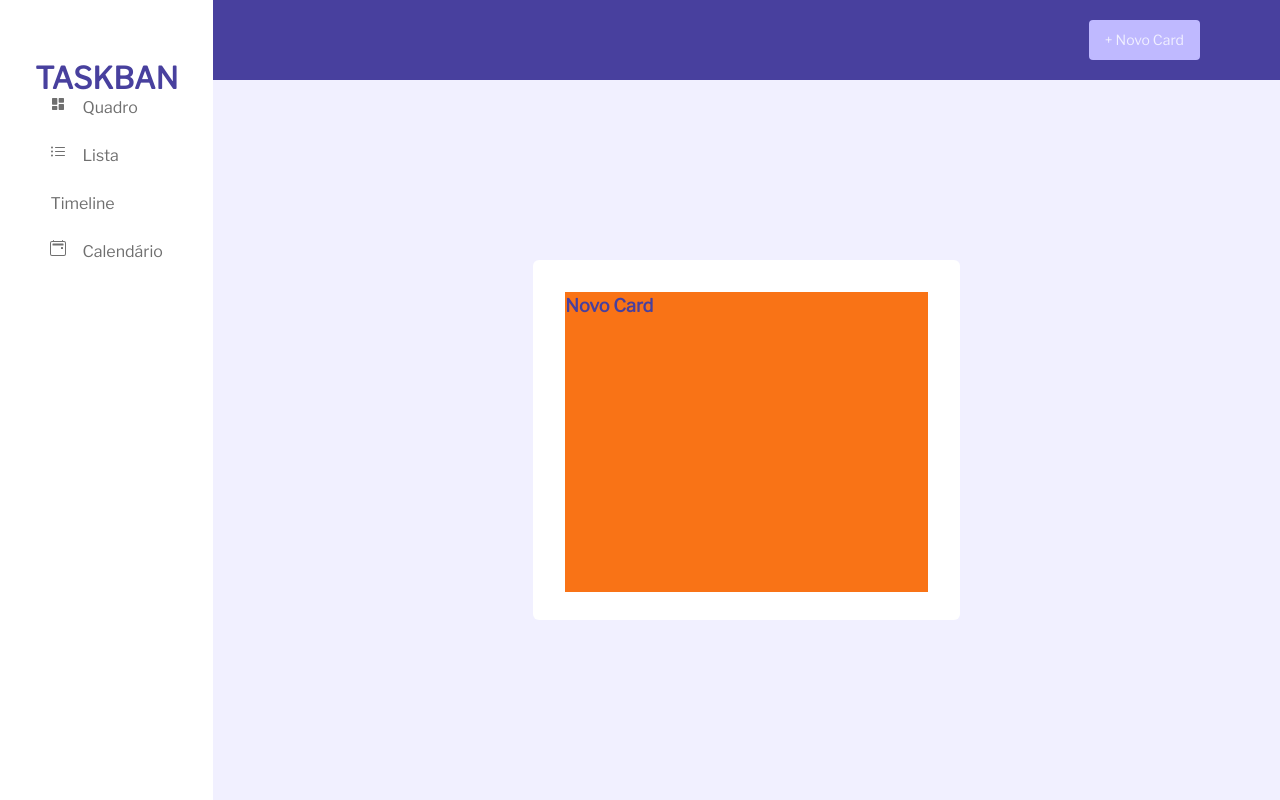
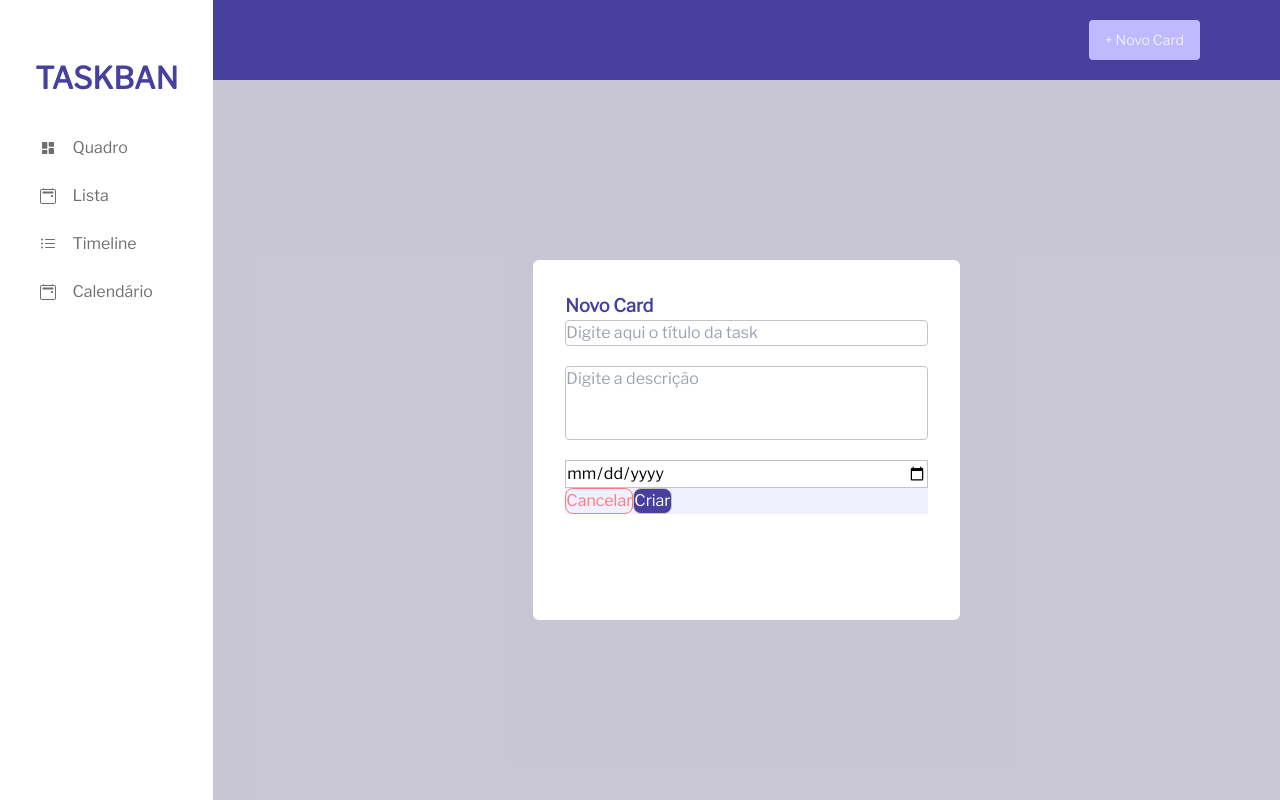
Before and after one commit to Lucasvalves/taskban, a React (Vite) app: page / in a window 1280 px wide. Both pictures are taken after a click on the button "+ Novo Card". Built offline with nearby package versions, Linux system fonts and the light colour scheme.

Commit message:
Create components SideBar,NavBar and Modal

```diff
--- a/src/App.jsx
+++ b/src/App.jsx
@@ -1,8 +1,20 @@
 import { NavBar } from './components/NavBar';
 import { SideBar } from './components/SideBar';
 import { Modal } from './components/Modal';
+import AppProvider from './context/AppProvider';
+import useAppContext from '../src/hook/useAppContext';
+
 function App() {
+  const { openModal, setOpenModal } = useAppContext();
+  // if(openModal){
+  //   return (
+  //     <div className="bg-orange-30 h-screen w-screem flex">
+
+  //     </div>
+  //   )
+  // }
     return (
+      <AppProvider>
         <div className="bg-violet-50 h-screen w-screem flex">
           <SideBar />
           <div className="w-5/6 flex flex-col">
@@ -10,7 +22,9 @@ function App() {
             <Modal />
           </div>
         </div>
+      </AppProvider>
     );
+
 }
 
 export default App;
--- /dev/null
+++ b/src/components/Form/index.jsx
@@ -0,0 +1,39 @@
+import { BsCalendar2Event, BsListUl } from 'react-icons/bs';
+import useAppContext from '../../hook/useAppContext';
+
+export const Form = () => {
+  const { openModal, setOpenModal } = useAppContext();
+  return (
+    <form action="">
+      <div className="flex flex-col">
+        <input type="name" className="mb-5 border border-gray-20 rounded" placeholder='Digite aqui o título da task'/>
+        <textarea
+          name=""
+          id=""
+          cols="30"
+          rows="3"
+          placeholder='Digite a descrição'
+          className="mb-5 border border-gray-200 resize-none rounded"
+        ></textarea>
+
+        <input type="date" name="" id="" placeholder='Selecione a data de entrega' className="border border-gray-200">
+
+        </input>
+      </div>
+      <div className="bg-violet-50 w-full h-1/6 ">
+        <button
+          onClick={() => setOpenModal(false)}
+          className="text-red-400 border border-red-400 rounded-lg "
+        >
+          Cancelar
+        </button>
+        <button
+          //onClick={() => setOpenModal(false)}
+          className="bg-purple-950 text-white border rounded-lg "
+        >
+          Criar
+        </button>
+      </div>
+    </form>
+  );
+};
--- a/src/components/Modal/index.jsx
+++ b/src/components/Modal/index.jsx
@@ -1,11 +1,25 @@
+import useAppContext from '../../hook/useAppContext';
+import { Form } from '../Form';
 export const Modal = () => {
-  return (
-    <div className="bg-violet-50 flex h-full ">
-      <div className="bg-white  h-3/6 rounded-md m-auto w-2/5 ">
-        <div className=" h-5/6 flex bg-orange-30 m-8 w-6/6">
-          <h1 className="text-purple-950 font-semibold text-lg ">Novo Card</h1>
+  const { openModal, setOpenModal } = useAppContext();
+
+  if (openModal == true) {
+
+    return (
+      <div className="bg-black-20 flex  h-full">
+        <div className="bg-white  h-3/6 rounded-md m-auto w-2/5">
+          <div className=" h-5/6 flex  m-8 w-6/6 flex-col">
+            <h1 className="text-purple-950 font-semibold text-lg ">
+              Novo Card
+            </h1>
+            <div>
+              <Form >
+
+              </Form>
+            </div>
+          </div>
         </div>
       </div>
-    </div>
-  );
+    );
+  }
 };
--- a/src/components/NavBar/index.jsx
+++ b/src/components/NavBar/index.jsx
@@ -1,7 +1,13 @@
+import useAppContext from '../../hook/useAppContext';
 export const NavBar = () => {
+  const { setOpenModal } = useAppContext();
+
   return (
     <nav className=" w-full h-20 bg-purple-950 flex justify-end items-center ">
-      <button className="bg-violet-150 text-violet-50 rounded h-10 w-30 m-20 text-sm pl-4 pr-4 ">
+      <button
+        className="bg-violet-150 text-violet-50 rounded h-10 w-30 m-20 text-sm pl-4 pr-4 "
+        onClick={() => setOpenModal(true)}
+      >
         + Novo Card
       </button>
     </nav>
--- a/src/components/SideBar/index.jsx
+++ b/src/components/SideBar/index.jsx
@@ -8,16 +8,20 @@ export const SideBar = () => {
         <h1 className="text-purple-950 font-semibold text-3xl">TASKBAN</h1>
       </div>
       <div>
-        <ul className="flex flex-col text-stone-500 font-medium gap-6">
-          <li className="flex gap-4 ">
+        <ul className="flex flex-col text-stone-500 font-medium gap-6 mt-10 mr-5  ">
+          <li className="flex gap-4 items-center active:text-purple-950 cursor-pointer ">
             <BiSolidDashboard />
             Quadro
           </li>
-          <li className="flex gap-4  ">
-            <BsListUl /> <span>Lista</span>
+          <li className="flex gap-4 items-center active:text-purple-950 cursor-pointer">
+            <BsCalendar2Event />
+            <span>Lista</span>
           </li>
-          <li className="flex gap-4">Timeline</li>
-          <li className="flex gap-4">
+          <li className="flex gap-4 items-center active:text-purple-950 cursor-pointer">
+            <BsListUl />
+            Timeline
+          </li>
+          <li className="flex gap-4 items-center active:text-purple-950 cursor-pointer">
             <BsCalendar2Event />
             Calendário
           </li>
--- /dev/null
+++ b/src/context/AppContext.js
@@ -0,0 +1,3 @@
+import { createContext } from 'react'
+
+export const AppContext = createContext(false)
--- /dev/null
+++ b/src/context/AppProvider.jsx
@@ -0,0 +1,12 @@
+import { useState } from 'react';
+import { AppContext } from './AppContext';
+
+export default function AppProvider({ children }) {
+  const [openModal, setOpenModal] = useState(false);
+
+  return (
+    <AppContext.Provider value={{ openModal, setOpenModal }}>
+      {children}
+    </AppContext.Provider>
+  );
+}
--- /dev/null
+++ b/src/hook/useAppContext.jsx
@@ -0,0 +1,12 @@
+import { useContext } from 'react';
+import { AppContext } from '../context/AppContext';
+
+export default function useAppContext() {
+  const context = useContext(AppContext);
+
+  if (context === undefined) {
+    throw new Error('Não está dentro do contexto');
+  }
+
+  return context;
+}
--- a/src/main.jsx
+++ b/src/main.jsx
@@ -5,6 +5,6 @@ import './input.css';
 
 ReactDOM.createRoot(document.getElementById('root')).render(
   <React.StrictMode>
-    <App />
-  </React.StrictMode>,
+      <App />
+  </React.StrictMode>
 );
--- a/tailwind.config.js
+++ b/tailwind.config.js
@@ -7,6 +7,12 @@ export default {
     },
     colors: {
       white: '#ffffff',
+      black:{
+        20:'rgba(34, 33, 33, 0.200)'
+      },
+      gray:{
+        200: '#C4C4C4'
+      },
       stone: {
         500: '#6F6F6F',
       },
@@ -17,6 +23,9 @@ export default {
         50: '#F1F0FF',
         150: '#BFB9FF',
       },
+      red: {
+        400: '#FF7979',
+      },
       orange: {
         30: '#f97316',
       },
```
Also changed, not shown: 1 other file (tests, documents, lock files or other folders). Lines whose indentation alone changed are shown as unchanged.
